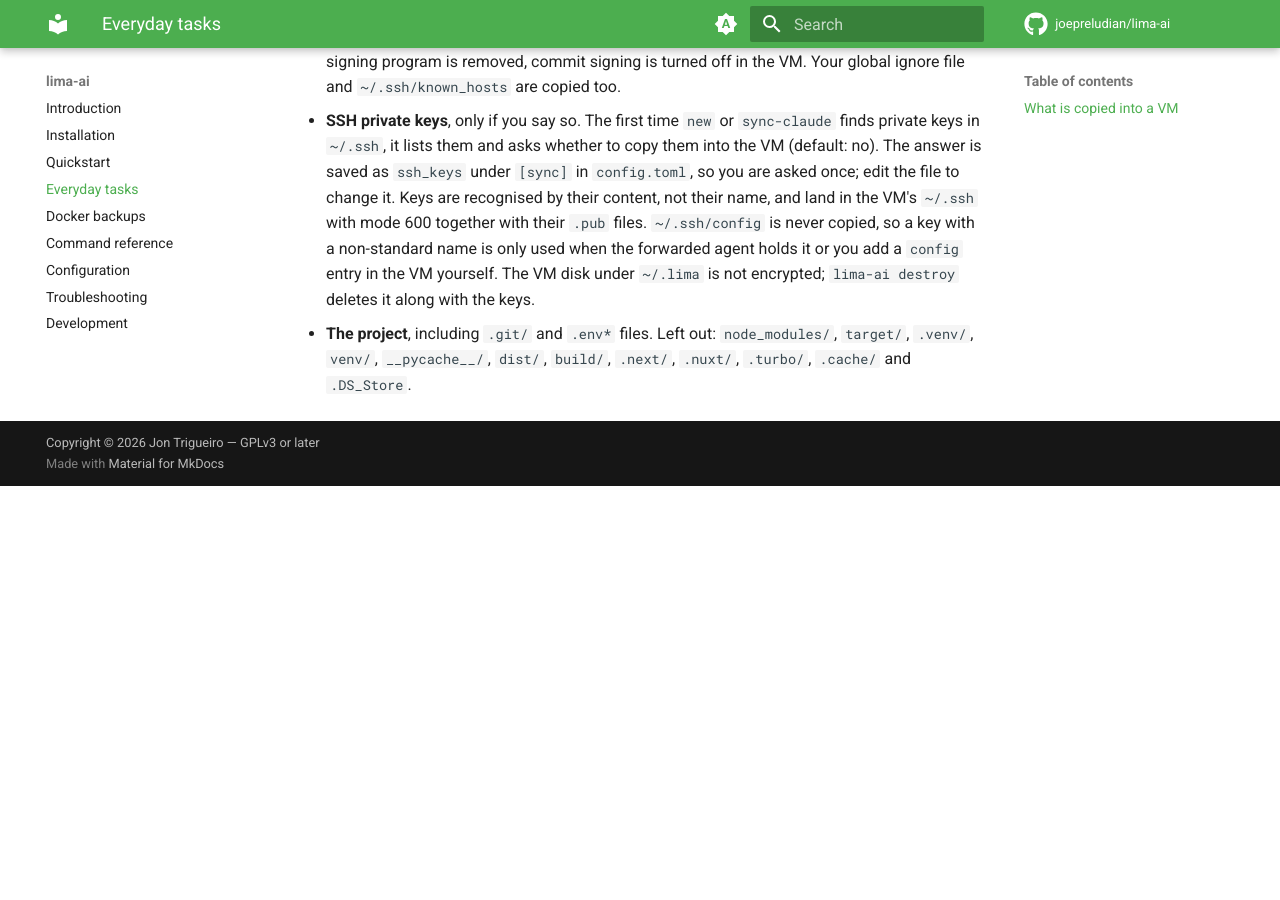
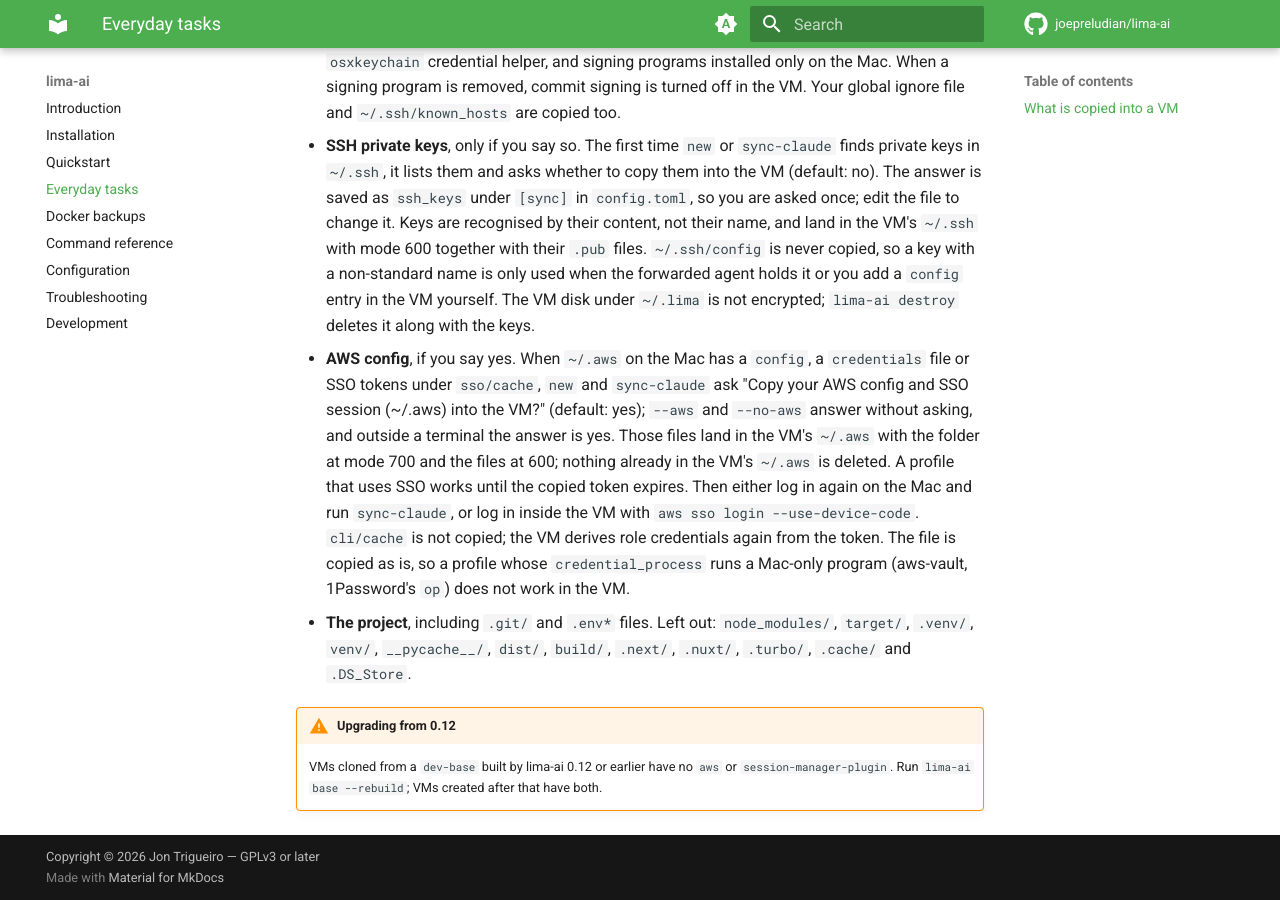
Before and after one commit to joepreludian/lima-ai, an MkDocs documentation site: the page built from docs/manual/docs/everyday.md, in a window 1280 px wide and 900 px high, scrolled down 1119 px. Built offline with MkDocs 1.6.1 and Material for MkDocs 9.7.7, drawn with Linux system fonts in a browser that asks for light colours; comment, search, counter and statistics services are not loaded; before the commit the page ends 1605 px from its top, so only the background shows below that; some of the changed text lies outside the part shown.

Commit message:
docs: the AWS CLI in dev-base and the ~/.aws copy into VMs

```diff
--- a/docs/manual/docs/everyday.md
+++ b/docs/manual/docs/everyday.md
@@ -15,9 +15,9 @@ VM, but it overwrites files that exist on both sides with the host's copy.
 It asks first if the VM has uncommitted changes, or if the VM's repository
 is on a different branch or commit than the host's.
 
-**Refresh Claude or git config** after changing `~/.claude` or
-`~/.gitconfig` on the Mac, or after running `lima-ai auth` again:
-`lima-ai sync-claude preludian/myapp feat-login`.
+**Refresh Claude, git or AWS config** after changing `~/.claude`,
+`~/.gitconfig` or `~/.aws` on the Mac, after a new `aws sso login`, or after
+running `lima-ai auth` again: `lima-ai sync-claude preludian/myapp feat-login`.
 
 **Pause a VM** to free memory: `lima-ai stop …` and later `lima-ai start …`.
 
@@ -65,6 +65,25 @@ variant, and how to move data to and from the Mac's Docker.
   non-standard name is only used when the forwarded agent holds it or you
   add a `config` entry in the VM yourself. The VM disk under `~/.lima` is
   not encrypted; `lima-ai destroy` deletes it along with the keys.
+- **AWS config**, if you say yes. When `~/.aws` on the Mac has a `config`,
+  a `credentials` file or SSO tokens under `sso/cache`, `new` and
+  `sync-claude` ask "Copy your AWS config and SSO session (~/.aws) into the
+  VM?" (default: yes); `--aws` and `--no-aws` answer without asking, and
+  outside a terminal the answer is yes. Those files land in the VM's
+  `~/.aws` with the folder at mode 700 and the files at 600; nothing
+  already in the VM's `~/.aws` is deleted. A profile that uses SSO works
+  until the copied token expires. Then either log in again on the Mac and
+  run `sync-claude`, or log in inside the VM with
+  `aws sso login --use-device-code`. `cli/cache` is not copied; the VM
+  derives role credentials again from the token. The file is copied as is,
+  so a profile whose `credential_process` runs a Mac-only program
+  (aws-vault, 1Password's `op`) does not work in the VM.
 - **The project**, including `.git/` and `.env*` files. Left out:
   `node_modules/`, `target/`, `.venv/`, `venv/`, `__pycache__/`, `dist/`,
   `build/`, `.next/`, `.nuxt/`, `.turbo/`, `.cache/` and `.DS_Store`.
+
+!!! warning "Upgrading from 0.12"
+
+    VMs cloned from a `dev-base` built by lima-ai 0.12 or earlier have no
+    `aws` or `session-manager-plugin`. Run `lima-ai base --rebuild`; VMs
+    created after that have both.
```
Also changed, not shown: docs/manual/docs/commands.md (+2 -2 lines), docs/manual/docs/configuration.md (+4 -0 lines), docs/manual/docs/index.md (+6 -2 lines), docs/manual/docs/troubleshooting.md (+7 -2 lines), README.md.
